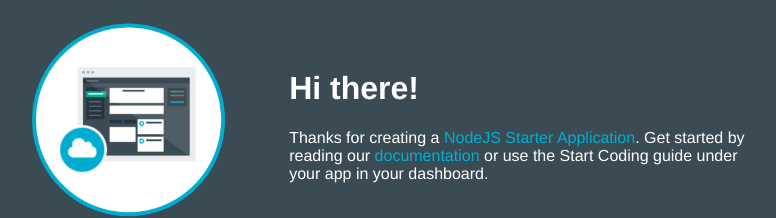
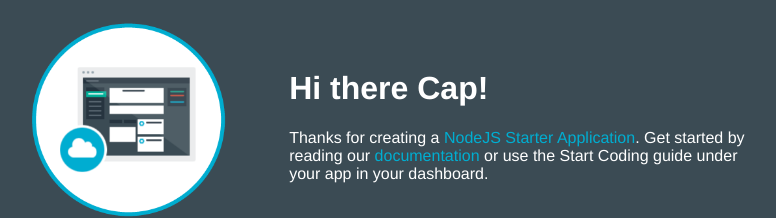
Before and after one commit to vhat/hellonodejs, a website: page public/index.html in a window 1280 px wide. Shown: the part 136-354 px from the top of the page, without its empty margins (253-1029 px from the left). Drawn offline with Linux system fonts and the light colour scheme.

Commit message:
Update index.html

```diff
--- a/public/index.html
+++ b/public/index.html
@@ -15,7 +15,7 @@
         <td style= "width:30%;">
           <img class = "newappIcon" src="images/newapp-icon.png">
         <td>
-            <h1>Hi there!</h1>
+            <h1>Hi there Cap!</h1>
           <p>Thanks for creating a
             <span class = "blue">NodeJS Starter Application</span>.
             Get started by reading our
```
